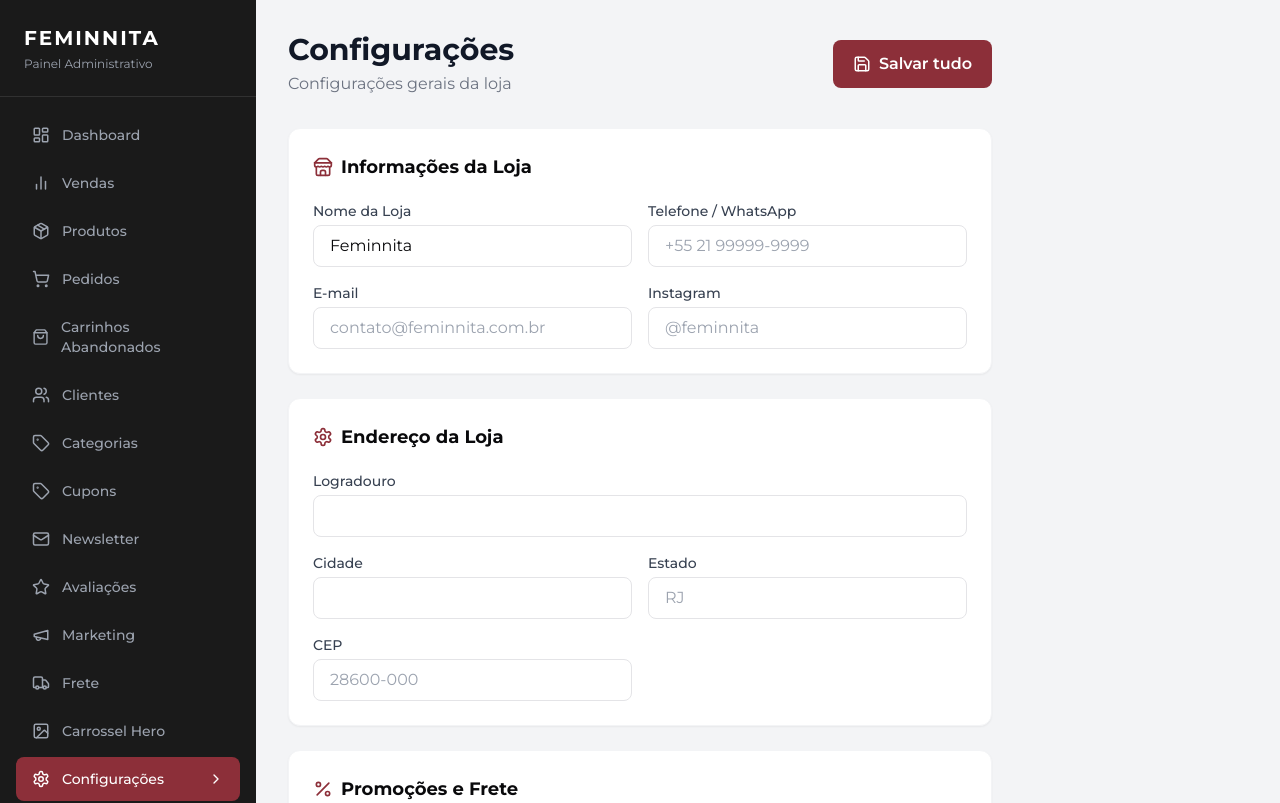
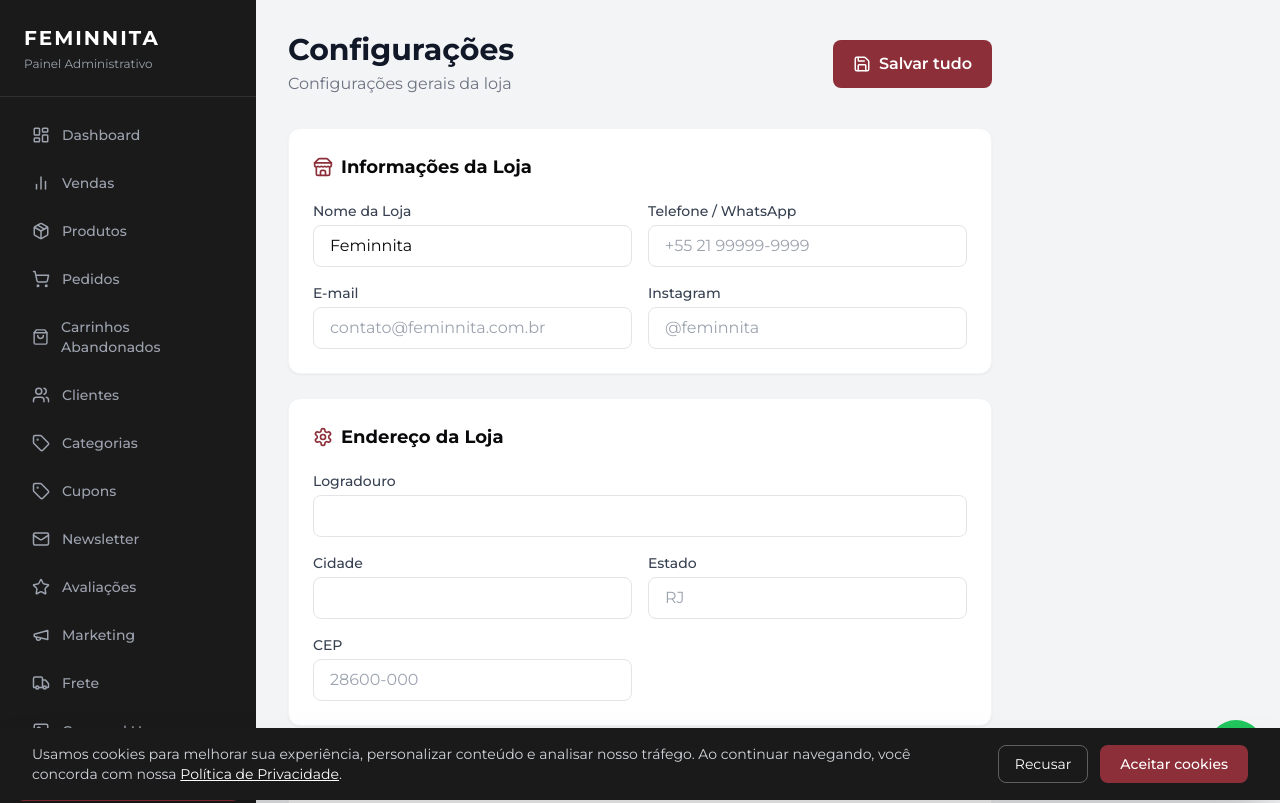
Before and after one commit to feminnita/site-feminnita, a Next.js app: page /admin/configuracoes in a window 1280 px wide. Shown: the top 803 px of the page. Built offline with nearby package versions, Linux system fonts and the light colour scheme; no server answers; the database is empty.

Commit message:
feat: LGPD cookie banner + WhatsApp flutuante conectado ao Supabase

```diff
--- a/src/app/ClientBody.tsx
+++ b/src/app/ClientBody.tsx
@@ -1,17 +1,19 @@
 "use client";
 
 import { useEffect } from "react";
+import { CookieBanner } from "@/components/CookieBanner";
+import { WhatsAppButton } from "@/components/WhatsAppButton";
 
-export default function ClientBody({
-  children,
-}: {
-  children: React.ReactNode;
-}) {
-  // Remove any extension-added classes during hydration
+export default function ClientBody({ children }: { children: React.ReactNode }) {
   useEffect(() => {
-    // This runs only on the client after hydration
     document.body.className = "antialiased";
   }, []);
 
-  return <div className="antialiased">{children}</div>;
+  return (
+    <div className="antialiased">
+      {children}
+      <WhatsAppButton />
+      <CookieBanner />
+    </div>
+  );
 }
--- /dev/null
+++ b/src/components/CookieBanner.tsx
@@ -0,0 +1,53 @@
+"use client";
+
+import { useState, useEffect } from "react";
+import Link from "next/link";
+
+export function CookieBanner() {
+  const [visible, setVisible] = useState(false);
+
+  useEffect(() => {
+    if (!localStorage.getItem("cookie_consent")) {
+      setVisible(true);
+    }
+  }, []);
+
+  const accept = () => {
+    localStorage.setItem("cookie_consent", "accepted");
+    setVisible(false);
+  };
+
+  const decline = () => {
+    localStorage.setItem("cookie_consent", "declined");
+    setVisible(false);
+  };
+
+  if (!visible) return null;
+
+  return (
+    <div className="fixed bottom-0 left-0 right-0 z-50 bg-[#1A1A1A] text-white px-4 py-4 shadow-2xl md:flex md:items-center md:gap-6 md:px-8">
+      <p className="text-sm text-gray-300 flex-1 mb-3 md:mb-0">
+        Usamos cookies para melhorar sua experiência, personalizar conteúdo e analisar nosso tráfego.
+        Ao continuar navegando, você concorda com nossa{" "}
+        <Link href="/politica-de-privacidade" className="underline text-white hover:text-gray-300">
+          Política de Privacidade
+        </Link>
+        .
+      </p>
+      <div className="flex gap-3 shrink-0">
+        <button
+          onClick={decline}
+          className="px-4 py-2 text-sm border border-white/30 rounded-lg hover:bg-white/10 transition-colors"
+        >
+          Recusar
+        </button>
+        <button
+          onClick={accept}
+          className="px-5 py-2 text-sm bg-[#8C2F39] rounded-lg hover:bg-[#7a2832] transition-colors font-medium"
+        >
+          Aceitar cookies
+        </button>
+      </div>
+    </div>
+  );
+}
--- a/src/components/WhatsAppButton.tsx
+++ b/src/components/WhatsAppButton.tsx
@@ -1,23 +1,48 @@
 "use client";
 
-import { MessageCircle } from "lucide-react";
+import { useEffect, useState } from "react";
+import { createClient } from "@/lib/supabase/client";
+
+const WA_ICON = (
+  <svg viewBox="0 0 24 24" fill="currentColor" className="w-7 h-7">
+    <path d="M17.472 14.382c-.297-.149-1.758-.867-2.03-.967-.273-.099-.471-.148-.67.15-.197.297-.767.966-.94 1.164-.173.199-.347.223-.644.075-.297-.15-1.255-.463-2.39-1.475-.883-.788-1.48-1.761-1.653-2.059-.173-.297-.018-.458.13-.606.134-.133.298-.347.446-.52.149-.174.198-.298.298-.497.099-.198.05-.371-.025-.52-.075-.149-.669-1.612-.916-2.207-.242-.579-.487-.5-.669-.51-.173-.008-.371-.01-.57-.01-.198 0-.52.074-.792.372-.272.297-1.04 1.016-1.04 2.479 0 1.462 1.065 2.875 1.213 3.074.149.198 2.096 3.2 5.077 4.487.709.306 1.262.489 1.694.625.712.227 1.36.195 1.871.118.571-.085 1.758-.719 2.006-1.413.248-.694.248-1.289.173-1.413-.074-.124-.272-.198-.57-.347m-5.421 7.403h-.004a9.87 9.87 0 01-5.031-1.378l-.361-.214-3.741.982.998-3.648-.235-.374a9.86 9.86 0 01-1.51-5.26c.001-5.45 4.436-9.884 9.888-9.884 2.64 0 5.122 1.03 6.988 2.898a9.825 9.825 0 012.893 6.994c-.003 5.45-4.437 9.884-9.885 9.884m8.413-18.297A11.815 11.815 0 0012.05 0C5.495 0 .16 5.335.157 11.892c0 2.096.547 4.142 1.588 5.945L.057 24l6.305-1.654a11.882 11.882 0 005.683 1.448h.005c6.554 0 11.89-5.335 11.893-11.893a11.821 11.821 0 00-3.48-8.413z" />
+  </svg>
+);
 
 export function WhatsAppButton() {
-  const phoneNumber = "5521999999999"; // Número configurável
-  const message = "Olá! Vim do site e gostaria de mais informações.";
+  const [phone, setPhone] = useState("5522999999999");
+  const [message, setMessage] = useState("Olá! Vim pelo site e quero saber mais sobre os produtos.");
+  const [enabled, setEnabled] = useState(true);
+  const supabase = createClient();
 
-  const handleClick = () => {
-    const url = `https://wa.me/${phoneNumber}?text=${encodeURIComponent(message)}`;
-    window.open(url, "_blank");
-  };
+  useEffect(() => {
+    supabase
+      .from("site_settings")
+      .select("key, value")
+      .in("key", ["whatsapp_number", "whatsapp_chat_message", "whatsapp_chat_enabled"])
+      .then(({ data }) => {
+        if (!data) return;
+        const map: Record<string, string> = {};
+        data.forEach((r) => {
+          map[r.key] = typeof r.value === "string" ? r.value.replace(/^"|"$/g, "") : String(r.value);
+        });
+        if (map.whatsapp_number) setPhone(map.whatsapp_number);
+        if (map.whatsapp_chat_message) setMessage(map.whatsapp_chat_message);
+        if (map.whatsapp_chat_enabled === "false") setEnabled(false);
+      });
+  }, []);
+
+  if (!enabled) return null;
 
   return (
-    <button
-      onClick={handleClick}
-      className="fixed bottom-6 right-6 bg-green-500 text-white w-16 h-16 rounded-full shadow-lg hover:bg-green-600 transition-all hover:scale-110 z-50 flex items-center justify-center"
-      aria-label="Abrir WhatsApp"
+    <a
+      href={`https://wa.me/${phone}?text=${encodeURIComponent(message)}`}
+      target="_blank"
+      rel="noopener noreferrer"
+      className="fixed right-4 bottom-28 md:bottom-6 z-40 bg-green-500 text-white w-14 h-14 rounded-full shadow-xl hover:bg-green-600 active:scale-95 transition-all flex items-center justify-center"
+      aria-label="Falar pelo WhatsApp"
     >
-      <MessageCircle size={28} />
-    </button>
+      {WA_ICON}
+    </a>
   );
 }
```
